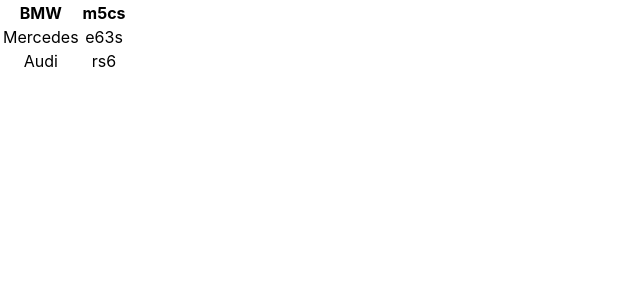
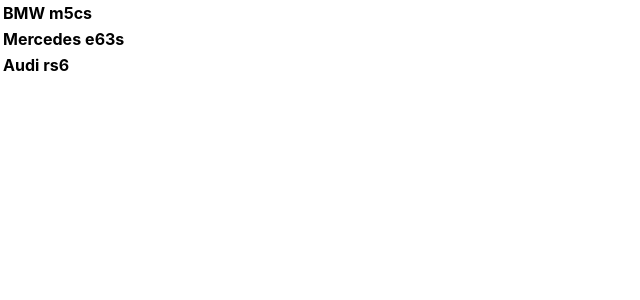
Before and after one commit to regggulus/Microtask_project, a React (Create React App) app: page / in a window 1280 px wide. Shown: the top 300 px of the page, without its empty margins (0-640 px from the left). Built offline with nearby package versions, Linux system fonts and the light colour scheme.

Commit message:
method map

```diff
--- a/src/HW_monday/cars/DataCars.tsx
+++ b/src/HW_monday/cars/DataCars.tsx
@@ -6,22 +6,20 @@
 }
 
 export function DataCars(props: DataCarsPropsType) {
+
+    const car = props.title.map( (oneElArrCar) => {
+        return (
+            <table>
+                <tr>
+                    <th>{oneElArrCar.manufacturer}</th>
+                    <th>{oneElArrCar.model}</th>
+                </tr>
+            </table>
+        )
+    })
     return (
         <div>
-            <table>
-                <tr>
-                    <th>{props.title[0].manufacturer}</th>
-                    <th>{props.title[0].model}</th>
-                </tr>
-                <tr>
-                    <td>{props.title[1].manufacturer}</td>
-                    <td>{props.title[1].model}</td>
-                </tr>
-                <tr>
-                    <td>{props.title[2].manufacturer}</td>
-                    <td>{props.title[2].model}</td>
-                </tr>
-            </table>
+            {car}
         </div>
     )
 }
```
